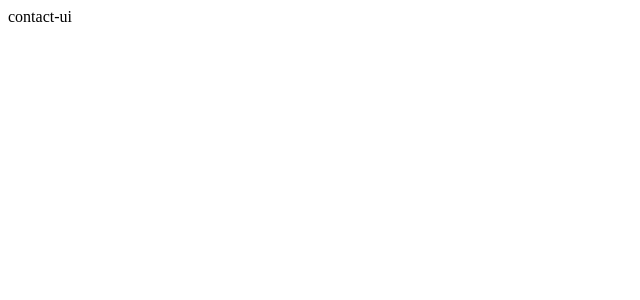
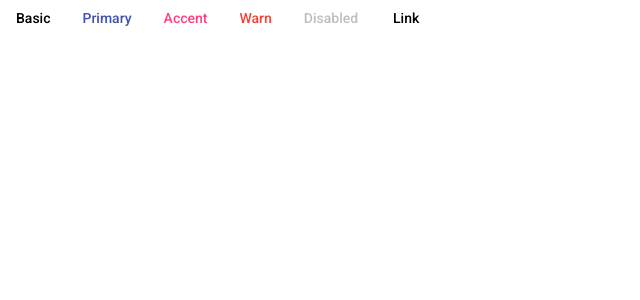
Before and after one commit to TalissonMelo/contact-spring-angular, an Angular app in the folder contact-ui/: page / in a window 1280 px wide. Shown: the top 300 px of the page, without its empty margins (0-640 px from the left). Built offline with nearby package versions, Linux system fonts and the light colour scheme.

Commit message:
Utilizando o Angular Material

```diff
--- a/contact-ui/angular.json
+++ b/contact-ui/angular.json
@@ -24,6 +24,7 @@
               "src/assets"
             ],
             "styles": [
+              "./node_modules/@angular/material/prebuilt-themes/indigo-pink.css",
               "src/styles.css"
             ],
             "scripts": []
@@ -88,6 +89,7 @@
               "src/assets"
             ],
             "styles": [
+              "./node_modules/@angular/material/prebuilt-themes/indigo-pink.css",
               "src/styles.css"
             ],
             "scripts": []
@@ -119,6 +121,7 @@
           }
         }
       }
-    }},
+    }
+  },
   "defaultProject": "contact-ui"
 }
--- a/contact-ui/package.json
+++ b/contact-ui/package.json
@@ -12,10 +12,12 @@
   "private": true,
   "dependencies": {
     "@angular/animations": "~10.0.3",
+    "@angular/cdk": "^10.1.3",
     "@angular/common": "~10.0.3",
     "@angular/compiler": "~10.0.3",
     "@angular/core": "~10.0.3",
     "@angular/forms": "~10.0.3",
+    "@angular/material": "^10.1.3",
     "@angular/platform-browser": "~10.0.3",
     "@angular/platform-browser-dynamic": "~10.0.3",
     "@angular/router": "~10.0.3",
--- a/contact-ui/src/app/app.component.html
+++ b/contact-ui/src/app/app.component.html
@@ -1 +1,10 @@
-{{ title }}
+<section>
+    <div class="example-button-row">
+      <button mat-button>Basic</button>
+      <button mat-button color="primary">Primary</button>
+      <button mat-button color="accent">Accent</button>
+      <button mat-button color="warn">Warn</button>
+      <button mat-button disabled>Disabled</button>
+      <a mat-button href="https://www.google.com/" target="_blank">Link</a>
+    </div>
+  </section>
--- a/contact-ui/src/index.html
+++ b/contact-ui/src/index.html
@@ -6,8 +6,10 @@
   <base href="/">
   <meta name="viewport" content="width=device-width, initial-scale=1">
   <link rel="icon" type="image/x-icon" href="favicon.ico">
+  <link href="https://fonts.googleapis.com/css?family=Roboto:300,400,500&display=swap" rel="stylesheet">
+  <link href="https://fonts.googleapis.com/icon?family=Material+Icons" rel="stylesheet">
 </head>
-<body>
+<body class="mat-typography">
   <app-root></app-root>
 </body>
 </html>
--- a/contact-ui/src/styles.css
+++ b/contact-ui/src/styles.css
@@ -1 +1,4 @@
 /* You can add global styles to this file, and also import other style files */
+
+html, body { height: 100%; }
+body { margin: 0; font-family: Roboto, "Helvetica Neue", sans-serif; }
```
Also changed, not shown: contact-ui/src/app/app.module.ts (+7 -1 lines), 1 other file (tests, documents, lock files or other folders).
